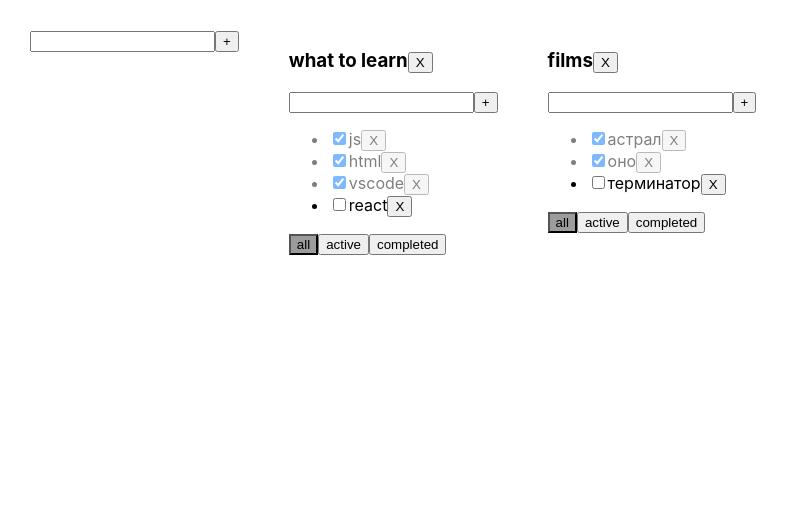
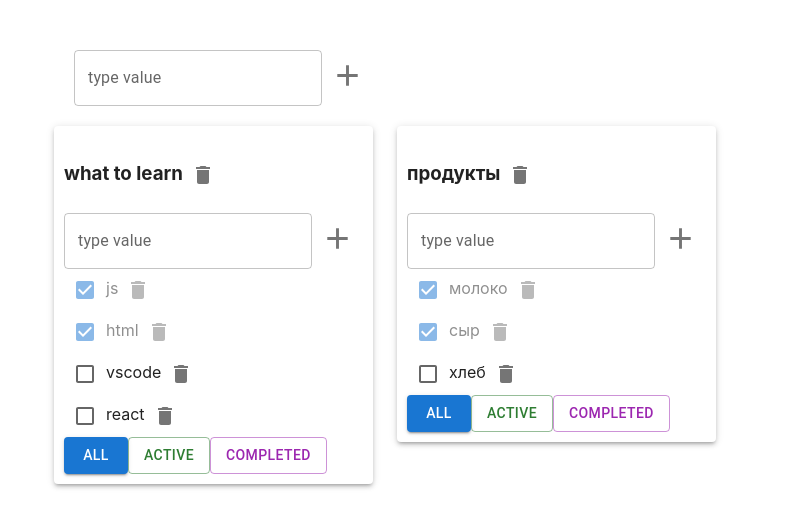
Before and after one commit to vovasobol1/project-react, a React (Create React App) app in the folder my-app/: page / in a window 1280 px wide. Shown: the top 528 px of the page, without its empty margins (0-789 px from the left). Built offline with nearby package versions, Linux system fonts and the light colour scheme.

Commit message:
приложение выглядит более красиов

```diff
--- a/my-app/src/AddItemForm.tsx
+++ b/my-app/src/AddItemForm.tsx
@@ -1,4 +1,7 @@
 import React, {ChangeEvent, useState} from "react";
+import {IconButton, TextField} from "@mui/material";
+import {Delete} from "@mui/icons-material";
+import AddIcon from '@mui/icons-material/Add';
 
 type AddItemFormPropsType = {
     addItem: (taskTitle: string) => void
@@ -15,6 +18,13 @@ export function AddItemForm(props: AddItemFormPropsType) {
         setNewTaskTitle(event.currentTarget.value)
     }
     const onKeyPressHandler = (event: any) => {
+        if (newTaskTitle.trim() === '') {
+            //если мы пытаемся добавить дело которое состоит из пустой строки то будет выход из фкнцкии
+            //.trim() обрежет все пробелы потому если этого не сделать пользователь может напечатать много пробелов
+            // и выхода из функции не будет
+            setError("это поле обязательно")
+            return
+        }
         //тут не должен стоять тип any (надо потом исправить)
         if (event.code === 'Enter') {
             props.addItem(newTaskTitle)
@@ -35,16 +45,16 @@ export function AddItemForm(props: AddItemFormPropsType) {
     }
 
     return (
-
         <div>
-            <input value={newTaskTitle}
+            <TextField label="type value" value={newTaskTitle}
                    onChange={onChangeHandler}
                    onKeyPress={onKeyPressHandler}
-                   className={error ? "error" : ""} //если в error не пустая строка то присвоится класс ошибка
+                   error={!!error}//если в error не пустая строка то присвоится класс ошибка
             />
-            <button onClick={addTask}>+</button>
+            <IconButton onClick={addTask} >
+                <AddIcon fontSize={'large'}/>
+            </IconButton>
             {error && <div className={'error-massage'}>{error}</div>}
         </div>
-
     )
 }
--- a/my-app/src/App.tsx
+++ b/my-app/src/App.tsx
@@ -3,6 +3,22 @@ import './App.css';
 import {TaskType, Todolist} from "./Todolist";
 import {v1} from "uuid";
 import {AddItemForm} from "./AddItemForm";
+import {
+    Accordion, AccordionDetails,
+    AccordionSummary,
+    AppBar,
+    Box,
+    Button,
+    Container,
+    Grid,
+    IconButton,
+    Paper,
+    Toolbar,
+    Typography
+} from "@mui/material";
+import ExpandMoreIcon from '@mui/icons-material/ExpandMore';
+
+import MenuIcon from '@mui/icons-material/Menu';
 
 export type FilterValuesType = 'all' | 'completed' | 'active'  //тип значений для фильтрации чтобы в качестве фильтра не была любая строка
 type todoListType = {
@@ -11,7 +27,7 @@ type todoListType = {
     filter: FilterValuesType
 }
 type TasksStateType = {
-    [key:string] : Array<TaskType>
+    [key: string]: Array<TaskType>
 }
 
 function App() {
@@ -69,22 +85,22 @@ function App() {
         delete tasksObj[todoListId] //удаляем все дела с таким id
         setTasks({...tasksObj})
     }
-    const addTodoList = (title : string ) =>{
+    const addTodoList = (title: string) => {
         //новый тудулист
-        let newTodolist:todoListType = {
+        let newTodolist: todoListType = {
             id: v1(),
-            filter:'all',
-            title:title
+            filter: 'all',
+            title: title
         }
         //отправлем пустой массив в массив дел
         setTasks({
             ...tasksObj,
-            [newTodolist.id] : []
+            [newTodolist.id]: []
         })
 
-        setTodoLists([newTodolist , ...todoLists])
+        setTodoLists([newTodolist, ...todoLists])
     }
-    const changeTaskTitle =(taskId : string , newTitle : string , todoListId : string ) =>{
+    const changeTaskTitle = (taskId: string, newTitle: string, todoListId: string) => {
         //достаем нужный массив который будем менять
         let tasks = tasksObj[todoListId]
 
@@ -98,7 +114,7 @@ function App() {
         }
 
     }
-    const changeTodoListTitle = (todolistId : string , newTitle : string ) => {
+    const changeTodoListTitle = (todolistId: string, newTitle: string) => {
         //назодим тудулист в котором будет изменен title
         const findetTodoList = todoLists.find(todolist => todolist.id === todolistId)
 
@@ -116,27 +132,31 @@ function App() {
 
     const [todoLists, setTodoLists] = useState<Array<todoListType>>([
         {id: todoListId1, title: "what to learn", filter: 'all'},
-        {id: todoListId2, title: "films", filter: 'all'},
+        {id: todoListId2, title: "продукты", filter: 'all'},
     ])
     const [tasksObj, setTasks] = useState<TasksStateType>({
         [todoListId1]: [
             {id: v1(), title: 'js', isDone: true},
             {id: v1(), title: 'html', isDone: true},
-            {id: v1(), title: 'vscode', isDone: true},
+            {id: v1(), title: 'vscode', isDone: false},
             {id: v1(), title: 'react', isDone: false}
         ],
         [todoListId2]: [
-            {id: v1(), title: 'астрал', isDone: true},
-            {id: v1(), title: 'оно', isDone: true},
-            {id: v1(), title: 'терминатор', isDone: false}
+            {id: v1(), title: 'молоко', isDone: true},
+            {id: v1(), title: 'сыр', isDone: true},
+            {id: v1(), title: 'хлеб', isDone: false}
         ]
 
     })
 
     return (
         <div className="App">
-            <AddItemForm addItem={addTodoList} />
 
+            <Container fixed>
+                <Grid container style={ {padding : "20px"} }>
+                    <AddItemForm addItem={addTodoList}/>
+                </Grid>
+                <Grid container spacing={3}>
                     {
                         todoLists.map(todoList => {
                             //тут происходит фильтрация
@@ -149,6 +169,9 @@ function App() {
                                 TasksForTodolist = TasksForTodolist.filter(task => task.isDone === false)
                             }
                             return (
+
+                                <Grid item>
+                                    <Paper elevation={3} style={ {padding : "10px"} }>
                                         <Todolist
                                             key={todoList.id}
                                             id={todoList.id}
@@ -163,10 +186,13 @@ function App() {
                                             changeTaskTitle={changeTaskTitle}
                                             changeTodoListTitle={changeTodoListTitle}
                                         />
+                                    </Paper>
+                                </Grid>
                             )
                         })
-
                     }
+                </Grid>
+            </Container>
         </div>
     );
 }
--- a/my-app/src/EditableSpan.tsx
+++ b/my-app/src/EditableSpan.tsx
@@ -1,32 +1,34 @@
 import React, {ChangeEvent, useState} from "react";
+import {Checkbox, TextField} from "@mui/material";
 
 type EditableSpanType = {
     title: string
-    onChange : (newValue : string) => void
+    onChange: (newValue: string) => void
 }
 
 export function EditableSpan(props: EditableSpanType) {
-    const [editMode , setEditMode ] = useState(false)
+    const [editMode, setEditMode] = useState(false)
     const [title, setTitle] = useState('')
 
-    const activateEditMode = () =>{
+    const activateEditMode = () => {
         setEditMode(true)
         setTitle(props.title)
     }
-    const activateViewMode = ()=>{
+    const activateViewMode = () => {
         setEditMode(false)
         props.onChange(title)
     }
-    const onChangeTitleHandler = (event : ChangeEvent<HTMLInputElement>)=>{
+    const onChangeTitleHandler = (event: ChangeEvent<HTMLInputElement>) => {
         setTitle(event.currentTarget.value)
     }
 
     return (
         editMode === true ?
-            <input value={title}
-                   onBlur={activateViewMode}
-                   onChange={onChangeTitleHandler}
-                   autoFocus={true}/>
+            <TextField value={title}
+                       onBlur={activateViewMode}
+                       onChange={onChangeTitleHandler}
+                       variant="standard"
+                       autoFocus={true}/>
             : <span onDoubleClick={activateEditMode}>{props.title}</span>
     )
 }
--- a/my-app/src/Todolist.tsx
+++ b/my-app/src/Todolist.tsx
@@ -2,6 +2,8 @@ import React, {ChangeEvent} from "react";
 import {FilterValuesType} from "./App";
 import {AddItemForm} from "./AddItemForm";
 import {EditableSpan} from "./EditableSpan";
+import {Button, Checkbox, IconButton} from "@mui/material";
+import {Delete} from "@mui/icons-material";
 
 
 export type TaskType = {
@@ -47,10 +49,12 @@ export function Todolist(props: PropsType) {
         <div>
             <h3>
                 <EditableSpan title={props.title} onChange={changeTodoListTitle}/>
-                <button onClick={deleteTodoListHandler}>X</button>
+                <IconButton onClick={deleteTodoListHandler} >
+                    <Delete />
+                </IconButton>
             </h3>
             <AddItemForm addItem={addTask}  />
-            <ul>
+            <div>
                 {
                     // в пропсах приходит массив обьектов props.tasks (в нем лежат все дела ) с помощью map
                     // отрисовываем каждый жлемент этого массива
@@ -66,25 +70,27 @@ export function Todolist(props: PropsType) {
                         }
 
                         return (
-                            <li key={task.id} className={task.isDone === true ? "task-Is-Done" : ""}>
-                                <input type="checkbox" onChange={onChangeCheckBoxHandler} checked={task.isDone}/>
+                            <div key={task.id} className={task.isDone === true ? "task-Is-Done" : ""}>
+                                <Checkbox onChange={onChangeCheckBoxHandler} checked={task.isDone}/>
                                 <EditableSpan title={task.title} onChange={onChangeSpanValueHandler}/>
-                                <button onClick={onDeleteHandler}>X</button>
-                            </li>
+                                <IconButton onClick={onDeleteHandler} >
+                                    <Delete />
+                                </IconButton>
+                            </div>
                         )
                     })
                 }
-            </ul>
+            </div>
             <div>
-                <button className={props.filter === "all" ? "active-fiter" : ""}
+                <Button variant={props.filter === "all" ? "contained" : "outlined"}
                         onClick={onAllClickHandler}>all
-                </button>
-                <button className={props.filter === "active" ? "active-fiter" : ""}
+                </Button>
+                <Button color={'success'} variant={props.filter === "active" ? "contained" : "outlined"}
                         onClick={onActiveClickHandler}>active
-                </button>
-                <button className={props.filter === "completed" ? "active-fiter" : ""}
+                </Button>
+                <Button color={'secondary'} variant={props.filter === "completed" ? "contained" : "outlined"}
                         onClick={onCompletedHandler}>completed
-                </button>
+                </Button>
             </div>
         </div>
     )
```
Lines whose indentation alone changed are shown as unchanged.
